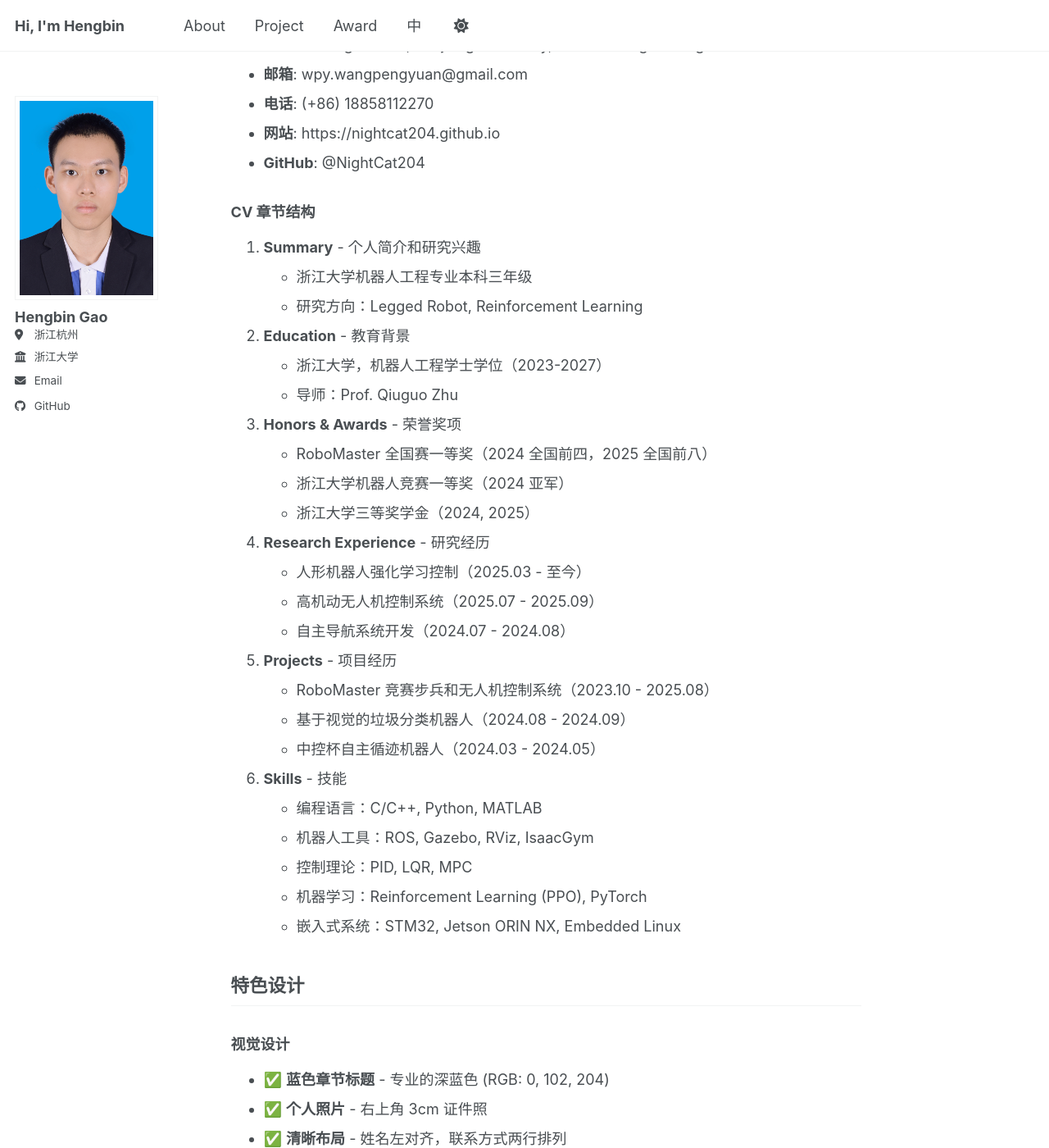
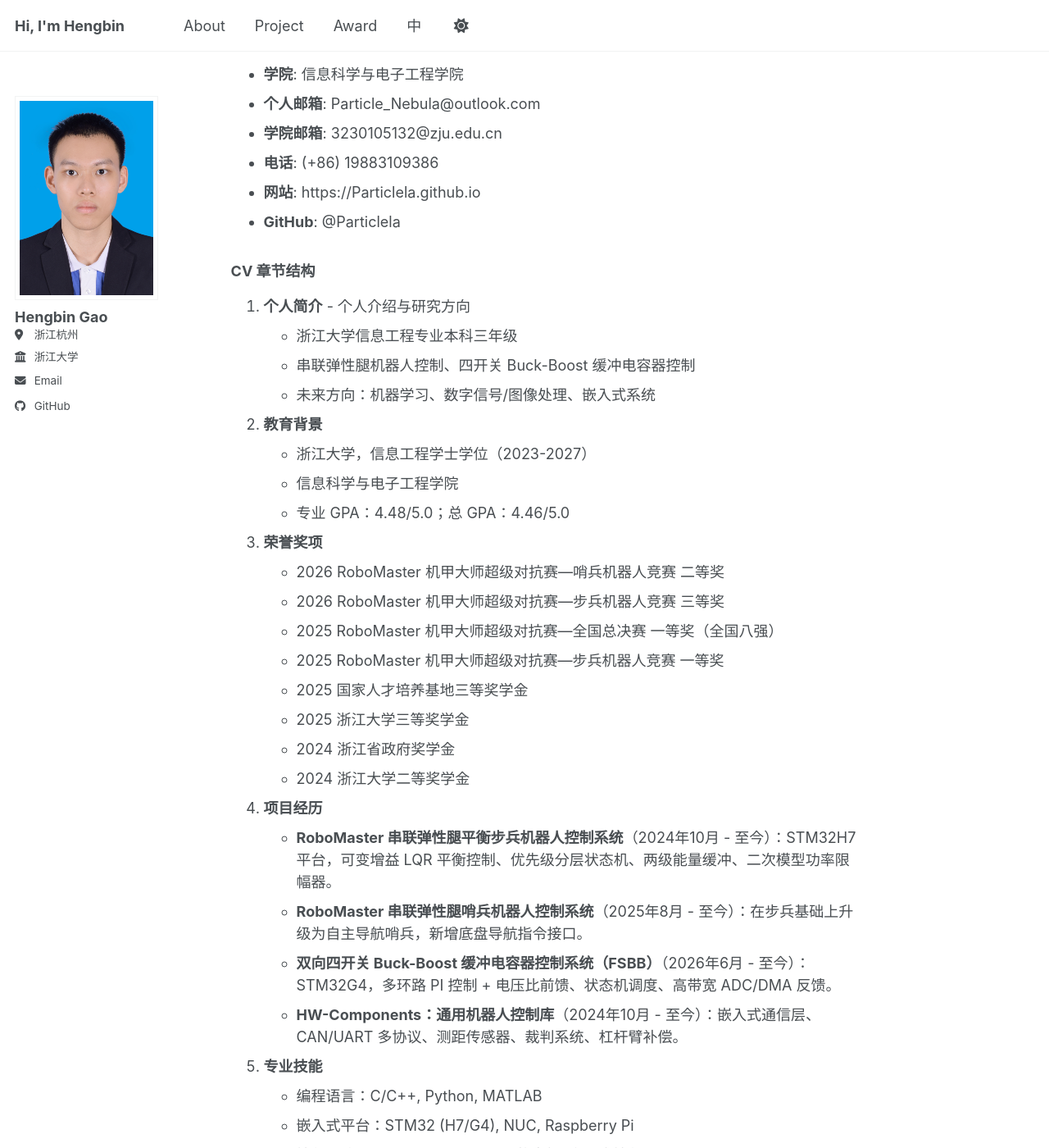
Before and after one commit to Particlela/Particlela.github.io, a Jekyll site: the page built from files/cv_CN/README.md, in a window 1280 px wide and 1400 px high, scrolled down 680 px. Shown: the whole window at 82% size. Built offline with Jekyll 4.4.1, drawn with Linux system fonts in a browser that asks for light colours; our own code applies the rules of GitHub Pages for plain Markdown files; a script bundle is joined from its source files by our own code; library files that are not in the unit come from our copies; some of the changed text lies outside the part shown.

Commit message:
fix:修改错误信息

````diff
--- a/files/cv_CN/README.md
+++ b/files/cv_CN/README.md
@@ -1,6 +1,6 @@
-# Pengyuan Wang - Academic CV (LaTeX)
+# 高恒斌 - 学术简历 (LaTeX)
 
-这个目录包含 Pengyuan Wang 学术简历的完整 LaTeX 源码和编译后的 PDF。
+本目录包含高恒斌学术简历的完整 LaTeX 源码和编译后的 PDF。
 
 ## 文件说明
 
@@ -14,44 +14,49 @@
 ## 当前 CV 内容
 
 ### 个人信息
-- **姓名**: Pengyuan Wang
-- **身份**: Undergraduate, Zhejiang University, Robotics Engineering
-- **邮箱**: wpy.wangpengyuan@gmail.com
-- **电话**: (+86) 18858112270
-- **网站**: https://nightcat204.github.io
-- **GitHub**: @NightCat204
+- **姓名**: 高恒斌
+- **身份**: 本科生，浙江大学信息工程
+- **学院**: 信息科学与电子工程学院
+- **个人邮箱**: Particle_Nebula@outlook.com
+- **学院邮箱**: 3230105132@zju.edu.cn
+- **电话**: (+86) 19883109386
+- **网站**: https://Particlela.github.io
+- **GitHub**: @Particlela
 
 ### CV 章节结构
 
-1. **Summary** - 个人简介和研究兴趣
-   - 浙江大学机器人工程专业本科三年级
-   - 研究方向：Legged Robot, Reinforcement Learning
+1. **个人简介** - 个人介绍与研究方向
+   - 浙江大学信息工程专业本科三年级
+   - 串联弹性腿机器人控制、四开关 Buck-Boost 缓冲电容器控制
+   - 未来方向：机器学习、数字信号/图像处理、嵌入式系统
 
-2. **Education** - 教育背景
-   - 浙江大学，机器人工程学士学位（2023-2027）
-   - 导师：Prof. Qiuguo Zhu
+2. **教育背景**
+   - 浙江大学，信息工程学士学位（2023-2027）
+   - 信息科学与电子工程学院
+   - 专业 GPA：4.48/5.0；总 GPA：4.46/5.0
 
-3. **Honors & Awards** - 荣誉奖项
-   - RoboMaster 全国赛一等奖（2024 全国前四，2025 全国前八）
-   - 浙江大学机器人竞赛一等奖（2024 亚军）
-   - 浙江大学三等奖学金（2024, 2025）
+3. **荣誉奖项**
+   - 2026 RoboMaster 机甲大师超级对抗赛—哨兵机器人竞赛 二等奖
+   - 2026 RoboMaster 机甲大师超级对抗赛—步兵机器人竞赛 三等奖
+   - 2025 RoboMaster 机甲大师超级对抗赛—全国总决赛 一等奖（全国八强）
+   - 2025 RoboMaster 机甲大师超级对抗赛—步兵机器人竞赛 一等奖
+   - 2025 国家人才培养基地三等奖学金
+   - 2025 浙江大学三等奖学金
+   - 2024 浙江省政府奖学金
+   - 2024 浙江大学二等奖学金
 
-4. **Research Experience** - 研究经历
-   - 人形机器人强化学习控制（2025.03 - 至今）
-   - 高机动无人机控制系统（2025.07 - 2025.09）
-   - 自主导航系统开发（2024.07 - 2024.08）
+4. **项目经历**
+   - **RoboMaster 串联弹性腿平衡步兵机器人控制系统**（2024年10月 - 至今）：STM32H7 平台，可变增益 LQR 平衡控制、优先级分层状态机、两级能量缓冲、二次模型功率限幅器。
+   - **RoboMaster 串联弹性腿哨兵机器人控制系统**（2025年8月 - 至今）：在步兵基础上升级为自主导航哨兵，新增底盘导航指令接口。
+   - **双向四开关 Buck-Boost 缓冲电容器控制系统（FSBB）**（2026年6月 - 至今）：STM32G4，多环路 PI 控制 + 电压比前馈、状态机调度、高带宽 ADC/DMA 反馈。
+   - **HW-Components：通用机器人控制库**（2024年10月 - 至今）：嵌入式通信层、CAN/UART 多协议、测距传感器、裁判系统、杠杆臂补偿。
 
-5. **Projects** - 项目经历
-   - RoboMaster 竞赛步兵和无人机控制系统（2023.10 - 2025.08）
-   - 基于视觉的垃圾分类机器人（2024.08 - 2024.09）
-   - 中控杯自主循迹机器人（2024.03 - 2024.05）
-
-6. **Skills** - 技能
+5. **专业技能**
    - 编程语言：C/C++, Python, MATLAB
-   - 机器人工具：ROS, Gazebo, RViz, IsaacGym
-   - 控制理论：PID, LQR, MPC
-   - 机器学习：Reinforcement Learning (PPO), PyTorch
-   - 嵌入式系统：STM32, Jetson ORIN NX, Embedded Linux
+   - 嵌入式平台：STM32 (H7/G4), NUC, Raspberry Pi
+   - 控制理论：PID, LQR, MPC, EKF, 状态机, 自适应控制
+   - 通信协议：CAN, UART, SPI, I2C, DMA
+   - 开发工具：CMake, Git, Linux, ROS2, OpenCV, LaTeX
 
 ## 特色设计
 
@@ -62,7 +67,7 @@
 - ✅ **图标增强** - Font Awesome 图标美化联系方式
 
 ### 内容组织
-- ✅ **教育和荣誉前置** - 在研究经历之前展示
+- ✅ **教育和荣誉前置** - 在项目经历之前展示
 - ✅ **项目链接** - 链接到个人网站的详细页面
 - ✅ **时间倒序** - 最新经历在前
 
@@ -73,7 +78,7 @@
 确保系统已安装 `make` 和完整的 LaTeX 发行版（TeX Live 或 MiKTeX）：
 
 ```bash
-cd files/cv
+cd files/cv_CN
 make          # 编译生成 cv.pdf
 make clean    # 清理中间文件（.aux, .log, .out 等）
 make distclean # 清理所有文件（包括 PDF）
@@ -82,21 +87,22 @@ make distclean # 清理所有文件（包括 PDF）
 ### 方法二：使用 latexmk
 
 ```bash
-cd files/cv
+cd files/cv_CN
 latexmk -pdf cv.tex
 ```
 
 ### 方法三：手动编译
 
 ```bash
-pdflatex cv.tex
+xelatex cv.tex
 # 如果使用参考文献：
 # biber cv
-# pdflatex cv.tex
-pdflatex cv.tex
+# xelatex cv.tex
+xelatex cv.tex
 ```
 
 **注意**：
+- 本简历包含中文，请使用 **XeLaTeX** 编译（推荐 `xelatex` 或 `latexmk -xelatex`）。
 - 中间文件（.aux, .log, .bcf, .out, .run.xml, .synctex.gz）会被 `.gitignore` 自动忽略
 - 只需提交 `cv.tex`, `cv.pdf`, `profile.jpg`, `citations.bib` 等源文件
 
@@ -107,22 +113,22 @@ pdflatex cv.tex
 ### Overleaf
 1. 访问 [Overleaf](https://www.overleaf.com/)
 2. 创建新项目，上传所有文件（cv.tex, profile.jpg, citations.bib）
-3. 在线编辑并实时预览
-4. 下载编译后的 PDF
+3. 编译器选择 **XeLaTeX**
+4. 在线编辑并实时预览
+5. 下载编译后的 PDF
 
 ## 更新 CV 内容
 
 ### 修改个人信息
 
-编辑 `cv.tex` 中的标题部分（约第 144-152 行）：
+编辑 `cv.tex` 中的标题部分（约第 145-152 行）：
 
 ```latex
 \begin{tabularx}{\linewidth}{@{} X r @{}}
-\Huge{你的姓名} & \multirow{8}{*}{\includegraphics[width=3cm]{profile.jpg}} \\[3pt]
+\Huge{你的姓名} & \multirow{6}{*}{\includegraphics[width=3cm]{profile.jpg}} \\[3pt]
 \normalsize{\textit{你的身份}} & \\
 \normalsize{\textit{你的学校和专业}} & \\[10pt]
-\href{mailto:your.email@example.com}{...} \ $|$ \
-\href{tel:+861234567890}{...} & \\[3pt]
+\href{mailto:your.email@example.com}{...} & \\[3pt]
 \href{https://yourwebsite.com}{...} \ $|$ \
 \href{https://github.com/yourusername}{...} & \\
 \end{tabularx}
@@ -130,32 +136,23 @@ pdflatex cv.tex
 
 ### 修改各章节内容
 
-**Summary**（个人简介）:
+**个人简介**:
 ```latex
-\section{Summary}
+\section{个人简介}
 在这里写你的个人简介和研究兴趣...
 ```
 
-**Education**（教育背景）:
+**教育背景**:
 ```latex
-\section{Education}
+\section{教育背景}
 \begin{tabularx}{\linewidth}{@{}l X@{}}
 2023 - 2027 & 学位 at \textbf{大学名称} \\
 & 学院名称 \\
-& Advisor: 导师姓名 \\
+& GPA: xx/xx \\
 \end{tabularx}
 ```
 
-**Research Experience**（研究经历）:
-```latex
-\begin{joblong}{项目标题}{时间段}
-\item 研究内容描述第一点
-\item 研究内容描述第二点
-\item 获得的技能和成果
-\end{joblong}
-```
-
-**Projects**（项目经历）:
+**项目经历**:
 ```latex
 \begin{tabularx}{\linewidth}{ @{}l r@{} }
 \textbf{项目名称} & \hfill \href{链接}{时间段} \\[3.75pt]
@@ -185,17 +182,17 @@ pdflatex cv.tex
 当有学术出版物时，在 `citations.bib` 中添加：
 
 ```bibtex
-@article{wang2025robotics,
+@article{gao2026robotics,
     title = {Your Paper Title},
-    author = {Wang, Pengyuan and Coauthor, Name},
+    author = {Gao, Hengbin and Coauthor, Name},
     journal = {Journal Name},
-    year = {2025},
+    year = {2026},
     volume = {1},
     pages = {1--10}
 }
 ```
 
-然后取消 cv.tex 中的注释（约第 239-243 行）：
+然后取消 cv.tex 中的注释（约第 230-234 行）：
 
 ```latex
 \section{Publications}
@@ -211,17 +208,16 @@ pdflatex cv.tex
 
 CV PDF 可以通过以下方式访问：
 
-1. **边栏下载链接** - 所有页面的左侧边栏底部都有 "Download CV" 链接
+1. **边栏下载链接** - 所有页面的左侧边栏底部都有简历下载链接
    - 文件位置：`_includes/author-profile.html`
-   - 链接到：`/files/cv/cv.pdf`
+   - 链接到：`/files/cv_CN/cv.pdf`
 
 2. **直接 URL 访问**
-   - https://nightcat204.github.io/files/cv/cv.pdf
+   - https://Particlela.github.io/files/cv_CN/cv.pdf
 
 ### 更新流程
 
 每次修改 CV 后：
-
 1. 编辑 `cv.tex` 文件
 2. 编译生成新的 `cv.pdf`：`make`
 3. 检查 PDF 内容是否正确
@@ -261,11 +258,19 @@ CV PDF 可以通过以下方式访问：
 
 ## 常见问题
 
+### Q: 编译时中文显示乱码或报错？
+
+A: 请使用 XeLaTeX 编译，不要使用 pdfLaTeX：
+```bash
+xelatex cv.tex
+```
+或在 Overleaf 中将编译器设置为 XeLaTeX。
+
 ### Q: 照片和文字重叠怎么办？
 
-A: 调整 `\multirow` 的行数（当前为 8）：
+A: 调整 `\multirow` 的行数（当前为 6）：
 ```latex
-\multirow{8}{*}{\includegraphics[width=3cm]{profile.jpg}}
+\multirow{6}{*}{\includegraphics[width=3cm]{profile.jpg}}
 % 增加数字以增加照片占用的行数
 ```
 
@@ -283,6 +288,7 @@ A: 常见解决方法：
 2. 删除所有中间文件：`make clean` 或手动删除 .aux, .log 等
 3. 检查特殊字符是否正确转义（如 &, %, # 等）
 4. 确保 `profile.jpg` 文件存在
+5. 中文内容请使用 XeLaTeX 编译
 
 ### Q: 如何改变 PDF 文件名？
 
@@ -290,6 +296,7 @@ A: 修改 `Makefile` 中的 `NAME` 变量，或直接重命名编译后的文件
 
 ## 版本历史
 
+- **2026.09** - 重写个人信息和项目内容，更新为高恒斌的真实资料
 - **2025.10** - 添加蓝色章节标题，个人照片集成
 - **2025.10** - 初始版本，基于 autoCV 模板定制
 
@@ -301,11 +308,12 @@ A: 修改 `Makefile` 中的 `NAME` 变量，或直接重命名编译后的文件
 
 ## 维护者
 
-**Pengyuan Wang**
-- Email: wpy.wangpengyuan@gmail.com
-- GitHub: [@NightCat204](https://github.com/NightCat204)
-- Website: [nightcat204.github.io](https://nightcat204.github.io)
+**高恒斌**
+- Email: Particle_Nebula@outlook.com / 3230105132@zju.edu.cn
+- Phone: (+86) 19883109386
+- GitHub: [@Particlela](https://github.com/Particlela)
+- Website: [Particlela.github.io](https://Particlela.github.io)
 
 ---
 
-*Last updated: October 2025*
+*Last updated: September 2026*
````
Also changed, not shown: other parts of files/cv_CN/README.md (+2 -1 lines), README.md (+83 -71 lines), _data/cv.json (+7 -7 lines), files/cv_EN/README.md (+50 -56 lines), 2 other files.
